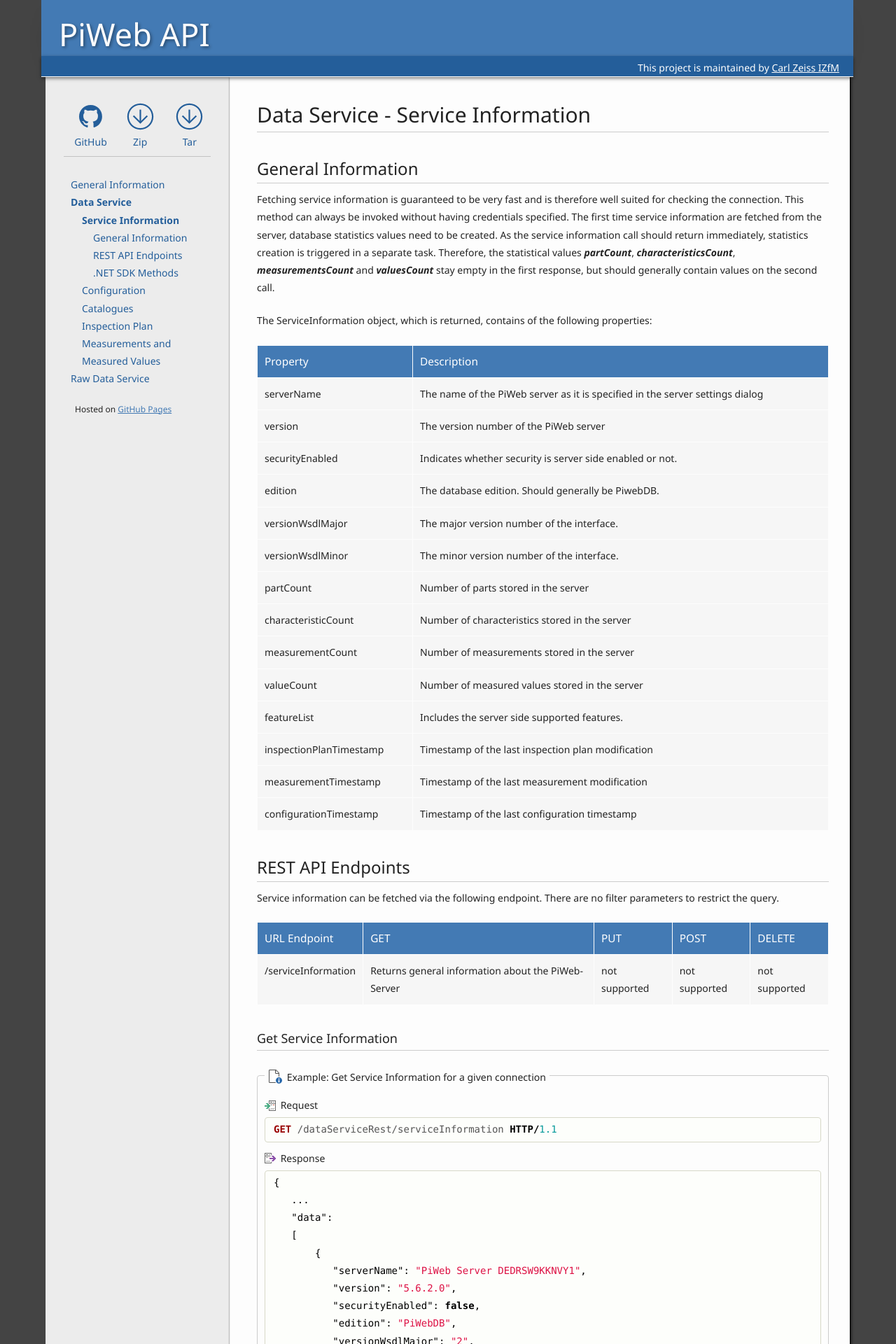
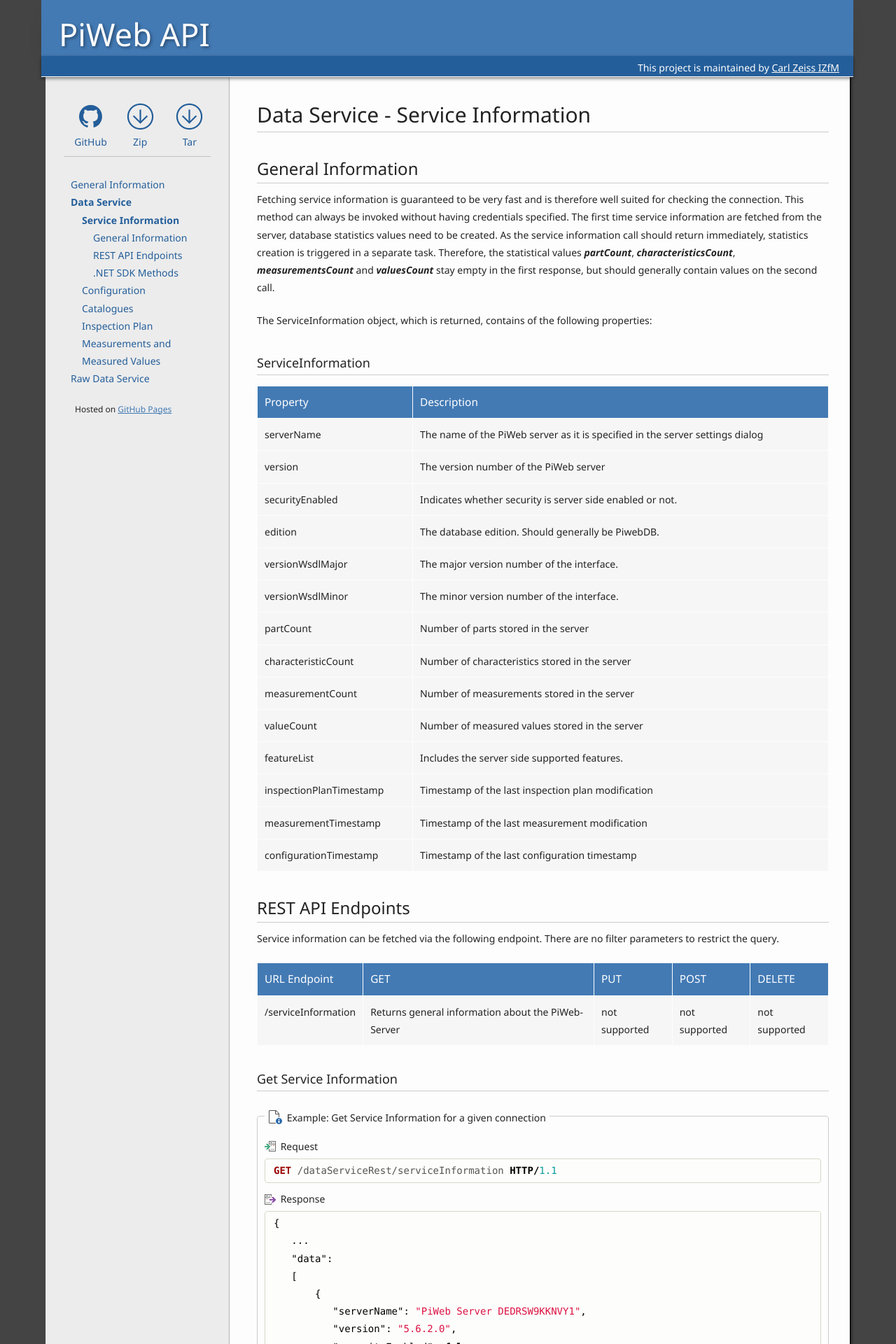
Before and after one commit to ZEISS-PiWeb/PiWeb-Api, a Jekyll site: the page built from _pages/021-serviceinformation.md, in a window 1280 px wide. Shown: the top 1920 px of the page at 70% size. Built offline with Jekyll 4.4.1, drawn with Linux system fonts in a browser that asks for light colours.

Commit message:
Update 021-serviceinformation.md

```diff
--- a/_pages/021-serviceinformation.md
+++ b/_pages/021-serviceinformation.md
@@ -18,6 +18,8 @@
 The first time service information are fetched from the server, database statistics values need to be created. As the service information call should return immediately, statistics creation is triggered in a separate task. Therefore, the statistical values _**partCount**_, _**characteristicsCount**_, _**measurementsCount**_ and _**valuesCount**_ stay empty in the first response, but should generally contain values on the second call.
 
 The ServiceInformation object, which is returned, contains of the following properties:
+
+### ServiceInformation
 
 Property | Description
 ---------|-------------
```
